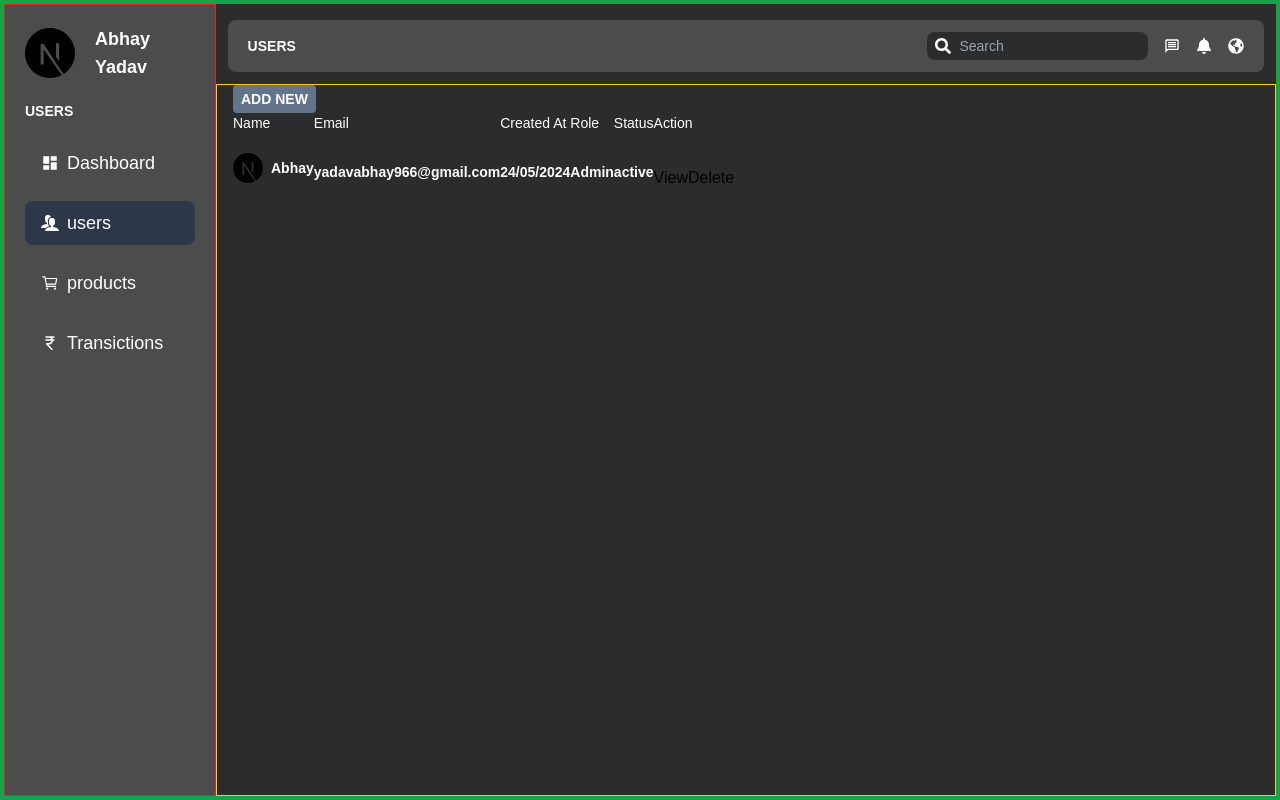
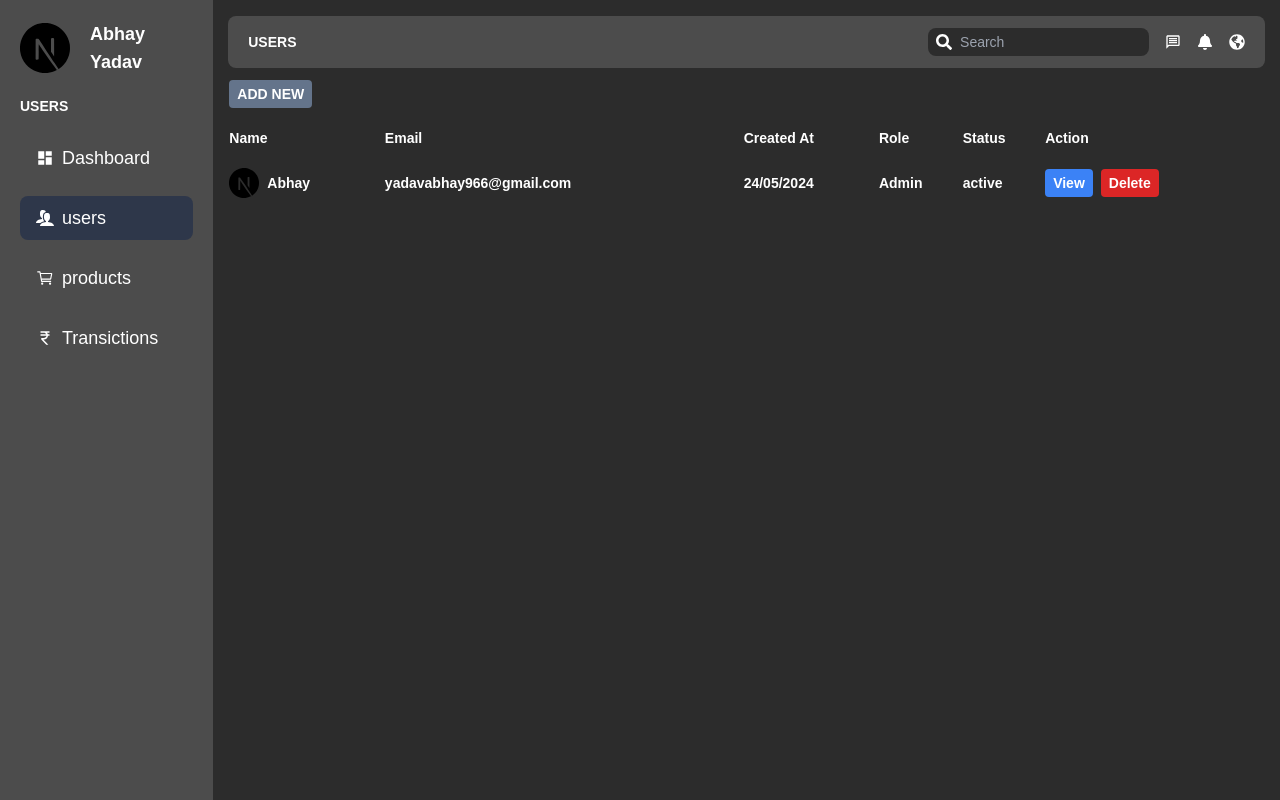
Before and after one commit to Abhay-yadav966/Admin_Dashboard-Next.js, a Next.js app: page /dashboard/users in a window 1280 px wide. Built offline with nearby package versions, Linux system fonts and the light colour scheme.

Commit message:
Users Page Done!

```diff
--- a/app/_components/common/Sidebar.js
+++ b/app/_components/common/Sidebar.js
@@ -11,7 +11,7 @@ const Sidebar = () => {
   const pathname = usePathname();
 
   return (
-    <div className="h-full w-full border border-red-600 flex flex-col gap-5 p-5 " >
+    <div className="h-full w-full flex flex-col gap-5 p-5 " >
         {/* image and heading */}
         <div className="flex items-center gap-5" >
             <Image src={Logo} width={50} height={50}/>
--- a/app/dashboard/layout.js
+++ b/app/dashboard/layout.js
@@ -3,7 +3,7 @@ import Navbar from "../_components/common/Navbar";
 
 const layout = ({children}) => {
     return(
-        <div className="flex w-screen h-screen overflow-x-hidden overflow-y-auto bg-[#4c4c4c] border-4 border-green-600" >
+        <div className="flex w-screen h-screen overflow-x-hidden overflow-y-auto bg-[#4c4c4c]" >
             <div className="w-1/5 " >
                 <Sidebar/>
             </div>
--- a/app/dashboard/page.js
+++ b/app/dashboard/page.js
@@ -3,7 +3,7 @@ import Transactions from "../_components/core/Transactions"
 
 const Dashboard = () => {
   return (
-    <div className="border border-yellow-500 min-h-full overflow-auto w-full px-4" >
+    <div className="min-h-full overflow-auto w-full px-4" >
         <Transactions/>
     </div>
   )
--- a/app/dashboard/products/page.js
+++ b/app/dashboard/products/page.js
@@ -1,7 +1,48 @@
+import Image from 'next/image'
+import Logo from '../../_assets/Laptop.png'
+
 
 const page = () => {
   return (
-    <div>page</div>
+    <div className="px-4 overflow-auto min-h-full w-full" >
+      <div className="flex flex-col gap-5" >
+        {/* button */}
+        <button className="uppercase w-fit text-white text-sm bg-slate-500 px-2 py-1 rounded font-semibold" >
+          Add New
+        </button>
+
+        {/* table */}
+        <table className="w-full">
+          <thead>
+            <tr>
+              <th className="text-left text-white text-sm" >Title</th>
+              <th className="text-left text-white text-sm" >Description</th>
+              <th className="text-left text-white text-sm" >Price</th>
+              <th className="text-left text-white text-sm" >Created At</th>
+              <th className="text-left text-white text-sm" >Stock</th>
+              <th className="text-left text-white text-sm" >Action</th>
+            </tr>
+          </thead>
+
+          <tbody>
+            <tr>
+              <td className='flex items-center gap-2 pt-5'>
+                <Image src={Logo} width={40} height={40} className='rounded-full' />
+                <p className='text-white text-sm font-semibold' >Laptop</p>
+              </td>
+              <td className='text-white text-sm font-semibold pt-6 w-[35%]' >A laptop is a small, portable personal computer (PC) that's designed to be used on one's lap.</td>
+              <td className='text-white text-sm font-semibold pt-1' >$999</td>
+              <td className='text-white text-sm font-semibold pt-1' >21/01/2024</td>
+              <td className='text-white text-sm font-semibold pt-1' >available</td>
+              <td className='text-white text-sm font-semibold pt-1' >
+                <button className='bg-blue-500 px-2 py-1 rounded mr-2' >View</button>
+                <button className='bg-red-600 px-2 py-1 rounded' >Delete</button>
+              </td>
+            </tr>
+          </tbody>
+        </table>
+      </div>
+    </div>
   )
 }
 
--- a/app/dashboard/users/page.js
+++ b/app/dashboard/users/page.js
@@ -3,18 +3,18 @@ import Logo from '../../_assets/Next.svg'
 
 const page = () => {
   return (
-    <div className="border border-yellow-400 w-full px-4 min-h-full overflow-auto " >
-        <div>
-          <button className="uppercase text-white text-sm bg-slate-500 px-2 py-1 rounded font-semibold" >Add New</button>
-          <table>
+    <div className="w-full px-4 min-h-full overflow-auto " >
+        <div className="flex flex-col gap-5" >
+          <button className="uppercase w-fit text-white text-sm bg-slate-500 px-2 py-1 rounded font-semibold" >Add New</button>
+          <table className="w-full" >
             <thead>
               <tr>
-                <td className="text-left text-white text-sm" >Name</td>
-                <td className="text-left text-white text-sm" >Email</td>
-                <td className="text-left text-white text-sm" >Created At</td>
-                <td className="text-left text-white text-sm" >Role</td>
-                <td className="text-left text-white text-sm" >Status</td>
-                <td className="text-left text-white text-sm" >Action</td>
+                <th className="text-left text-white text-sm" >Name</th>
+                <th className="text-left text-white text-sm" >Email</th>
+                <th className="text-left text-white text-sm" >Created At</th>
+                <th className="text-left text-white text-sm" >Role</th>
+                <th className="text-left text-white text-sm" >Status</th>
+                <th className="text-left text-white text-sm" >Action</th>
               </tr>
             </thead>
 
@@ -24,13 +24,13 @@ const page = () => {
                   <Image src={Logo} width={30} />
                   <p className="text-white text-sm font-semibold" >Abhay</p>
                 </td>
-                <td className="text-white text-sm font-semibold pt-5 " >yadavabhay966@gmail.com</td>
-                <td className="text-white text-sm font-semibold pt-5 " >24/05/2024</td>
-                <td className="text-white text-sm font-semibold pt-5 " >Admin</td>
-                <td className="text-white text-sm font-semibold pt-5 " >active</td>
-                <td className="flex " >
-                  <button>View</button>
-                  <button>Delete</button>
+                <td className=" text-white text-sm font-semibold pt-5" >yadavabhay966@gmail.com</td>
+                <td className=" text-white text-sm font-semibold pt-5" >24/05/2024</td>
+                <td className=" text-white text-sm font-semibold pt-5" >Admin</td>
+                <td className=" text-white text-sm font-semibold pt-5" >active</td>
+                <td className=" text-white text-sm font-semibold pt-5" >
+                  <button className="bg-blue-500 px-2 py-1 rounded mr-2" >View</button>
+                  <button className="bg-red-600 px-2 py-1 rounded">Delete</button>
                 </td>
               </tr>
             </tbody>
```
Also changed, not shown: app/_assets/laptop.png (added).
